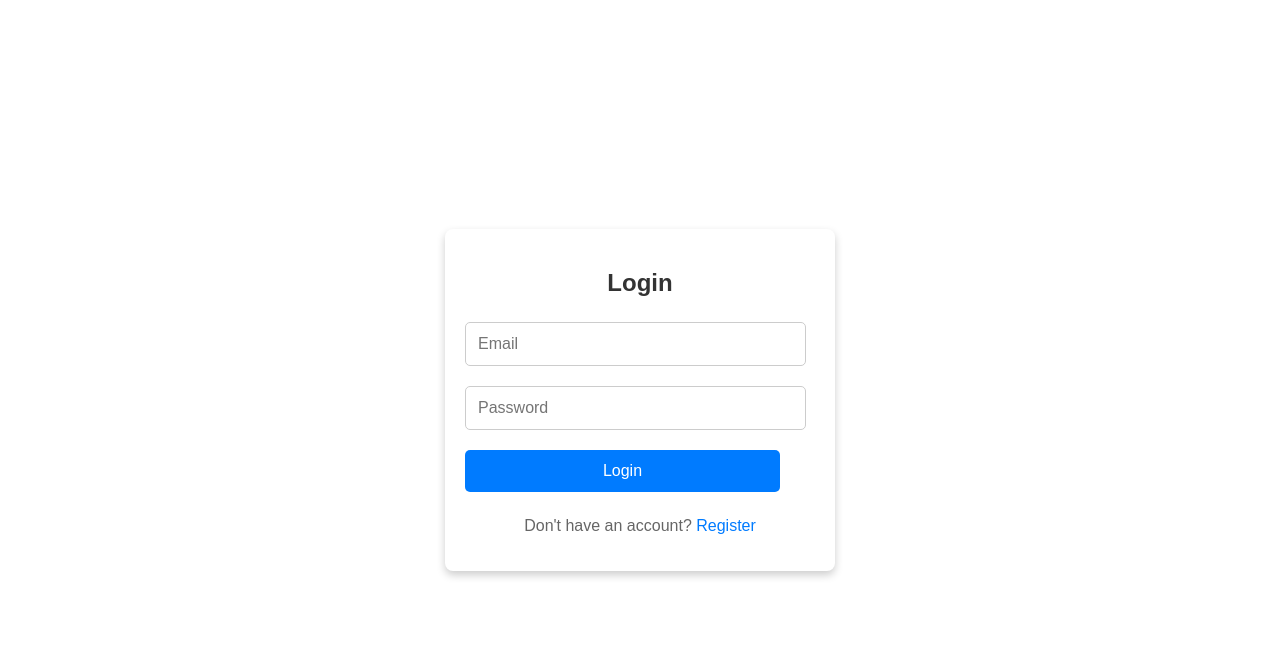
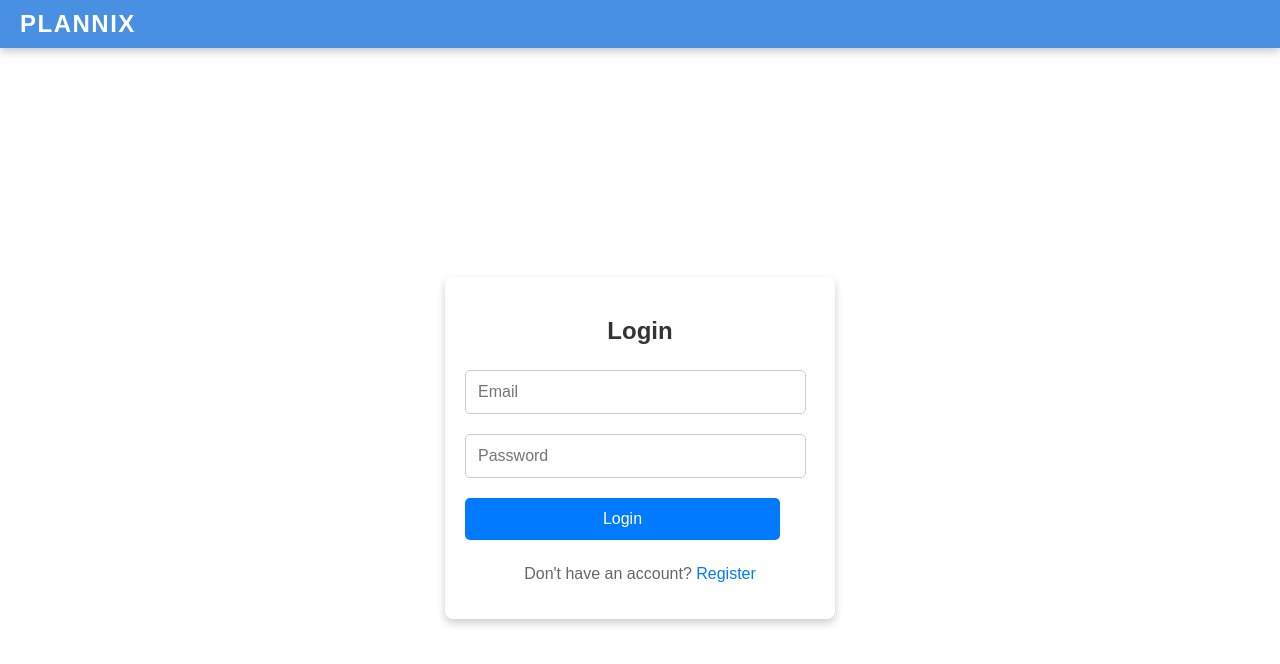
Before and after one commit to AyushDubey-maker/plannix, a React (Create React App) app: page /login in a window 1280 px wide. Shown: the top 664 px of the page. Built offline with nearby package versions, Linux system fonts and the light colour scheme; no server answers.

Commit message:
code cleanup and header updates

```diff
--- a/src/components/Loader.css
+++ b/src/components/Loader.css
@@ -1,4 +1,4 @@
-/* components/Loader.css */
+
 .loader-container {
   position: fixed;
   top: 0;
--- a/src/pages/Login.js
+++ b/src/pages/Login.js
@@ -21,6 +21,13 @@ const Login = () => {
   };
 
   return (
+    <>
+    <header className="header">
+      <div className="app-name">
+        <a className="plannix" href="/">PLANNIX</a>
+      </div>
+    </header>
+
     <div className="form-container-wrapper">
     <div className="form-container">
       <h2>Login</h2>
@@ -45,6 +52,7 @@ const Login = () => {
       </p>
     </div>
     </div>
+        </>
   );
 };
 
--- a/src/pages/Register.js
+++ b/src/pages/Register.js
@@ -29,6 +29,13 @@ const Register = () => {
     };
 
     return (
+      <>
+      <header className="header">
+      <div className="app-name">
+        <a className="plannix" href="/">PLANNIX</a>
+      </div>
+    </header>
+
       <div className="form-container-wrapper">
         <div className="form-container">
           <h2>Register</h2>
@@ -59,6 +66,7 @@ const Register = () => {
           </p>
         </div>
         </div>
+  </>
       );
     };
 
--- a/src/pages/main.css
+++ b/src/pages/main.css
@@ -1,79 +1,12 @@
-/* body {
-    font-family: Arial, sans-serif;
-    background-color: #f4f7f6;
-    margin: 0;
-    padding: 0;
-    display: flex;
-    justify-content: center;
-    align-items: center;
-    height: 100vh;
-  }
-
-  h2 {
-    color: #333;
-    text-align: center;
-    margin-bottom: 20px;
-  }
-
-  form {
-    background-color: #fff;
-    padding: 20px;
-    border-radius: 8px;
-    box-shadow: 0 4px 8px rgba(0, 0, 0, 0.1);
-    width: 100%;
-    max-width: 400px;
-    margin: 0 auto;
-  }
-
-  input {
-    width: 100%;
-    padding: 12px 15px;
-    margin: 10px 0;
-    border: 1px solid #ccc;
-    border-radius: 8px;
-    box-sizing: border-box;
-    font-size: 16px;
-    outline: none;
-  }
-
-  input[type="submit"] {
-    background-color: #007bff;
-    color: white;
-    cursor: pointer;
-    transition: background-color 0.3s ease;
-  }
-
-  input[type="submit"]:hover {
-    background-color: #0056b3;
-  }
-
-  a {
-    text-decoration: none;
-    color: #007bff;
-  }
-
-  a:hover {
-    text-decoration: underline;
-    color: #0056b3;
-  }
-
-  p {
-    text-align: center;
-    font-size: 14px;
-    margin-top: 10px;
-    color: #555;
-  }
-   */
-   /* body {
-    font-family: Arial, sans-serif;
-    background-color: #f4f7f6;
-    margin: 0;
-    padding: 0;
-    display: flex;
-    justify-content: center;
-    align-items: center;
-    height: 100vh;
-  } */
+.header {
+  display: flex;
+  justify-content: space-between;
+  align-items: center;
+  padding: 10px 20px;
+  background-color: #4a90e2;
+  color: white;
+  box-shadow: 0 4px 8px rgba(0, 0, 0, 0.2);
+}
    .form-container-wrapper {
     display: flex;
     align-items: center;
```
Also changed, not shown: src/index.js (+0 -32 lines).
